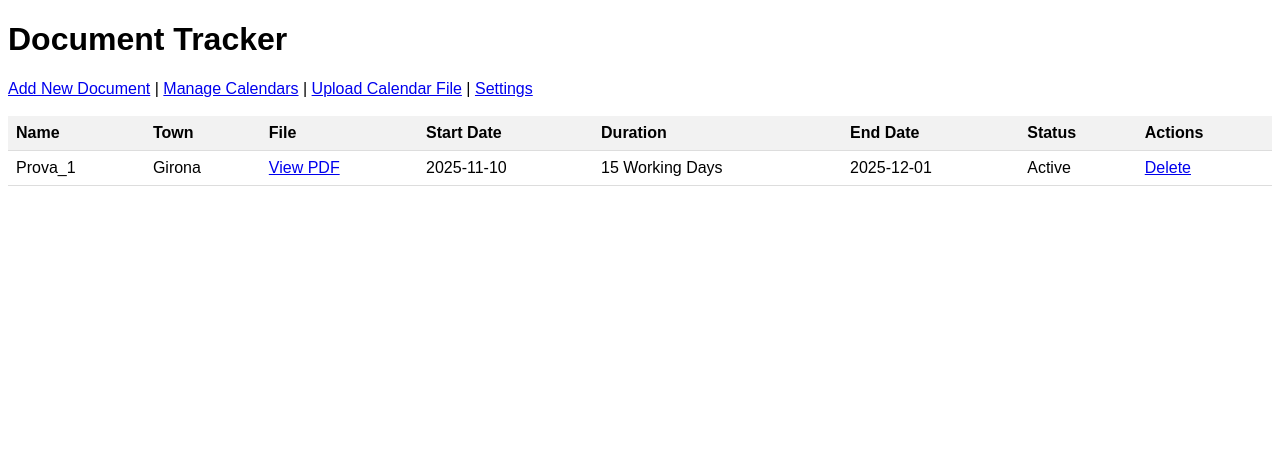
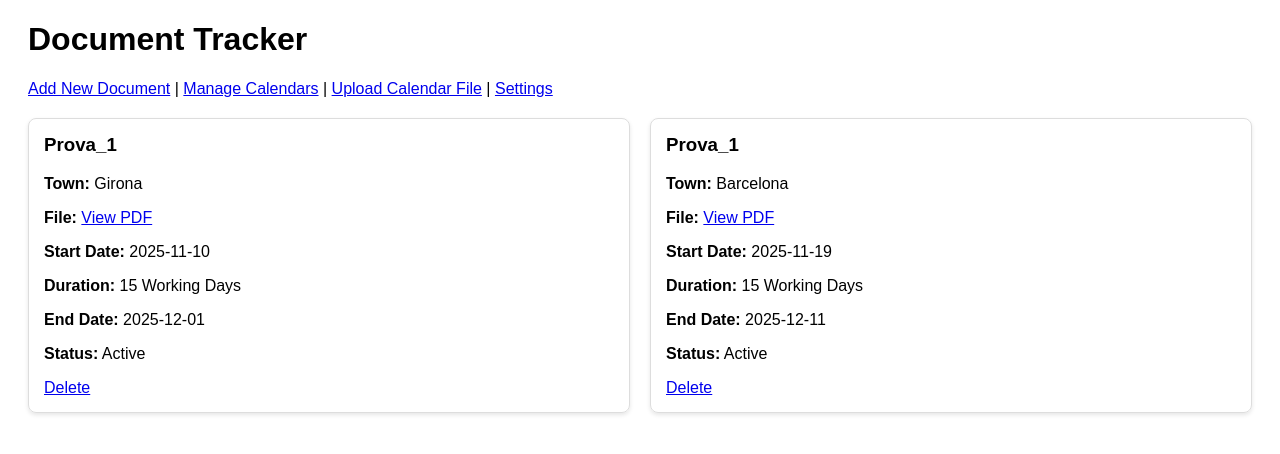
Before and after one commit to ferranclapes/GP_projecte_INCASOL, a Flask app: page / in a window 1280 px wide. Shown: the top 454 px of the page. Run offline with Flask 3, Linux system fonts and the light colour scheme.

Commit message:
web més bonica

```diff
--- a/data.json
+++ b/data.json
@@ -9,5 +9,16 @@
         "status": "Active",
         "town": "Girona",
         "filename": "fb94b4f3-dcbe-4a26-981f-575a62ff285e.pdf"
+    },
+    {
+        "id": "29057570-f4b2-4431-8c3c-127c104f62e1",
+        "name": "Prova_1",
+        "startDate": "2025-11-19",
+        "duration": 15,
+        "durationType": "working_days",
+        "endDate": "2025-12-11",
+        "status": "Active",
+        "town": "Barcelona",
+        "filename": "29057570-f4b2-4431-8c3c-127c104f62e1.pdf"
     }
 ]
--- a/templates/index.html
+++ b/templates/index.html
@@ -5,7 +5,7 @@
     <meta name="viewport" content="width=device-width, initial-scale=1.0">
     <title>Document Tracker</title>
     <style>
-        body { font-family: sans-serif; }
+        body { font-family: sans-serif; padding: 0 20px; }
         .alert {
             padding: 15px;
             margin-bottom: 20px;
@@ -15,13 +15,25 @@
             background-color: #f2dede;
             border-color: #ebccd1;
         }
-        .expired-row {
+        .expired-card {
             background-color: #f2dede;
-            font-weight: bold;
+            border-color: #ebccd1;
         }
-        table { width: 100%; border-collapse: collapse; }
-        th, td { padding: 8px; text-align: left; border-bottom: 1px solid #ddd; }
-        th { background-color: #f2f2f2; }
+        .document-container {
+            display: grid;
+            grid-template-columns: repeat(2, 1fr);
+            gap: 20px;
+            padding: 20px 0;
+        }
+        .document-card {
+            border: 1px solid #ddd;
+            border-radius: 8px;
+            padding: 15px;
+            box-shadow: 0 2px 4px rgba(0,0,0,0.1);
+        }
+        .document-card h3 {
+            margin-top: 0;
+        }
     </style>
 </head>
 <body>
@@ -42,43 +54,28 @@
     <a href="{{ url_for('manage_calendars') }}">Manage Calendars</a> |
     <a href="{{ url_for('upload_holidays') }}">Upload Calendar File</a> |
     <a href="{{ url_for('settings') }}">Settings</a>
-    <br><br>
-    <table>
-        <thead>
-            <tr>
-                <th>Name</th>
-                <th>Town</th>
-                <th>File</th>
-                <th>Start Date</th>
-                <th>Duration</th>
-                <th>End Date</th>
-                <th>Status</th>
-                <th>Actions</th>
-            </tr>
-        </thead>
-        <tbody>
+
+    <div class="document-container">
         {% for doc in documents %}
-            <tr class="{{ 'expired-row' if doc.status == 'Expired' else '' }}">
-                <td>{{ doc.name }}</td>
-                <td>{{ doc.town | default('N/A') }}</td>
-                <td>
+        <div class="document-card {{ 'expired-card' if doc.status == 'Expired' else '' }}">
+            <h3>{{ doc.name }}</h3>
+            <p><strong>Town:</strong> {{ doc.town | default('N/A') }}</p>
+            <p>
+                <strong>File:</strong>
                 {% if doc.filename %}
                     <a href="{{ url_for('uploaded_file', filename=doc.filename) }}" target="_blank">View PDF</a>
                 {% else %}
                     No File
                 {% endif %}
-                </td>
-                <td>{{ doc.startDate }}</td>
-                <td>{{ doc.duration }} {{ doc.durationType.replace('_', ' ') | title }}</td>
-                <td>{{ doc.endDate }}</td>
-                <td>{{ doc.status }}</td>
-                <td>
+            </p>
+            <p><strong>Start Date:</strong> {{ doc.startDate }}</p>
+            <p><strong>Duration:</strong> {{ doc.duration }} {{ doc.durationType.replace('_', ' ') | title }}</p>
+            <p><strong>End Date:</strong> {{ doc.endDate }}</p>
+            <p><strong>Status:</strong> {{ doc.status }}</p>
             <a href="{{ url_for('delete_document', doc_id=doc.id) }}"
                onclick="return confirm('Are you sure you want to delete this document?');">Delete</a>
-                </td>
-            </tr>
+        </div>
         {% endfor %}
-        </tbody>
-    </table>
+    </div>
 </body>
 </html>
```
Also changed, not shown: 2 other files. Lines whose indentation alone changed are shown as unchanged.
